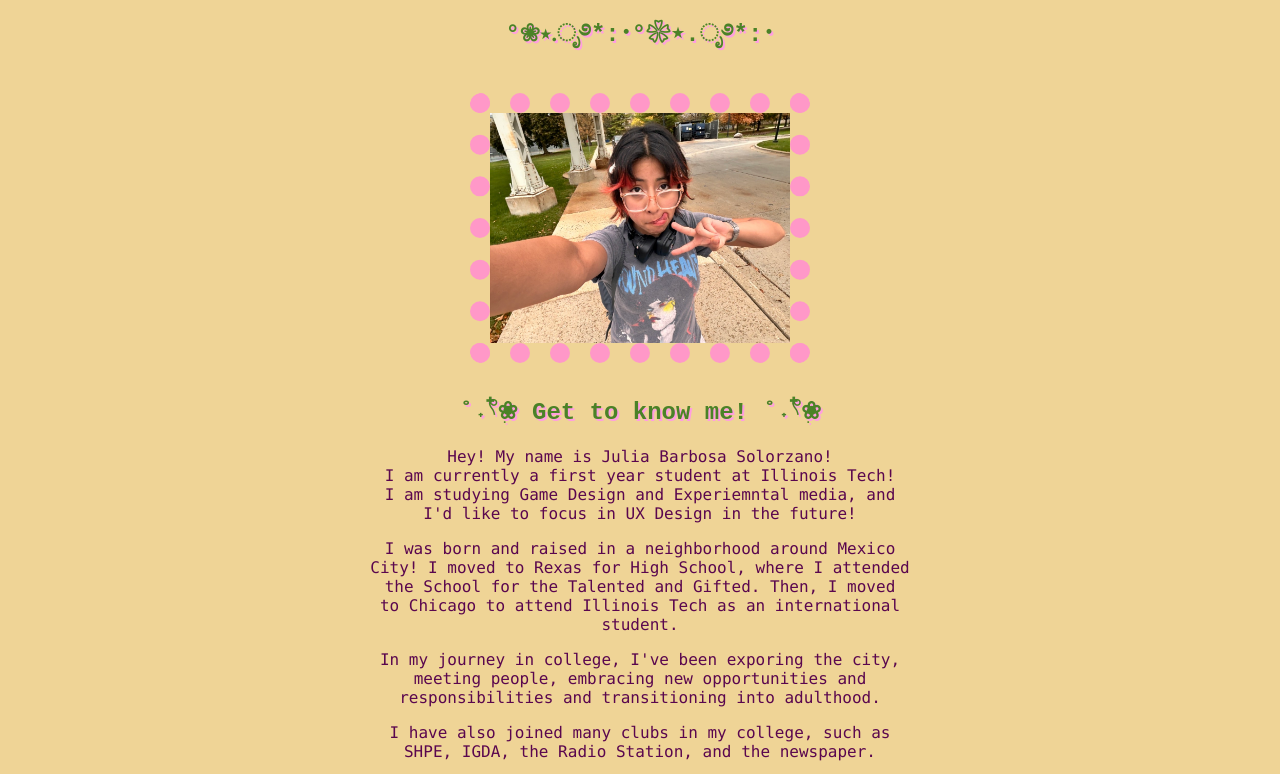
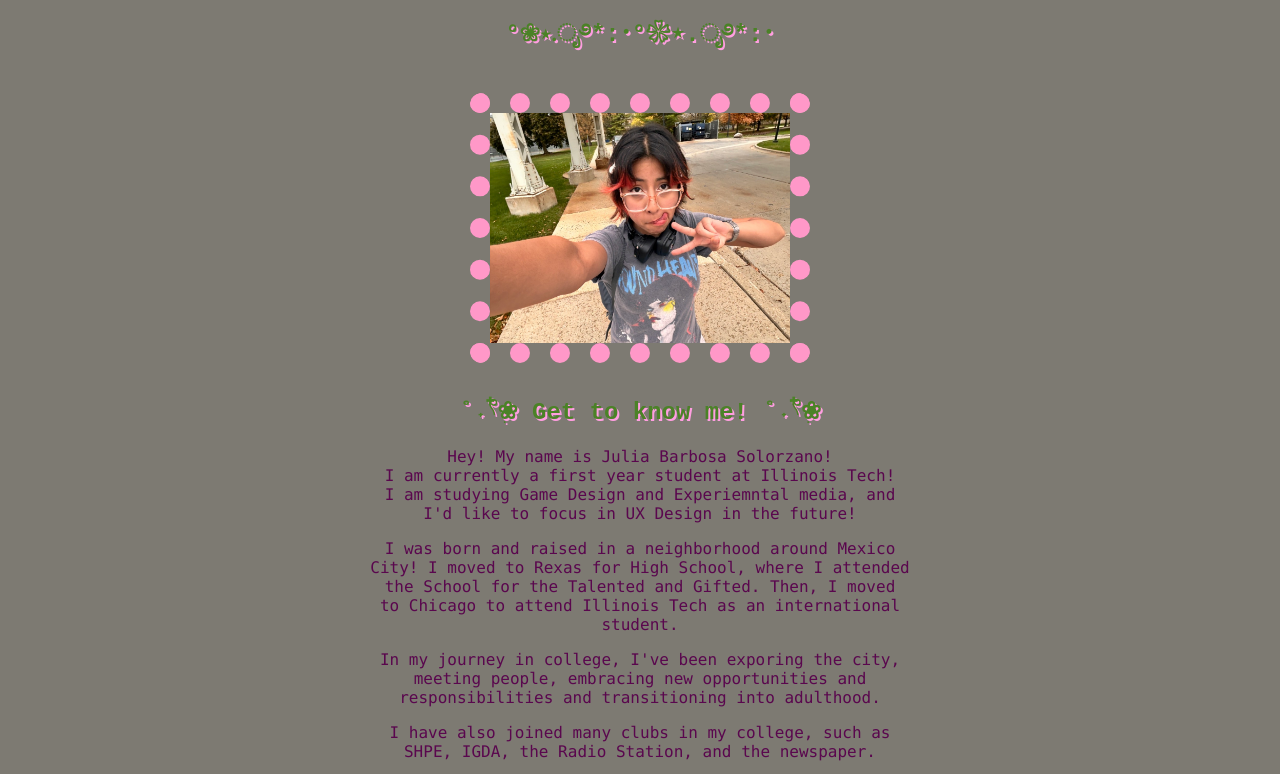
Before and after one commit to trotzkysol7/project_3.trotzkysol7.io, a plain HTML site: page index.html in a window 1280 px wide. Shown: the part 130-904 px from the top of the page. Drawn offline with Linux system fonts and the dark colour scheme.

Commit message:
added query stuff

```diff
--- a/css/resume.css
+++ b/css/resume.css
@@ -34,6 +34,14 @@ nav ul li a:hover {
 body{
   background-color: #f0e6d2;
 }
+/*MEDIA QUEWRY */
+
+@media (prefers-color-scheme: dark) {
+   body {
+    background-color: rgb(77, 75, 68);
+    color : white;
+  }
+}
 /*---------#2*----------*/
 img {
     float: right;
--- a/css/style.css
+++ b/css/style.css
@@ -32,6 +32,14 @@ body{
     background-color: #efd496;
     text-align: center;
 }
+
+/*MEDIA QUEWRY */
+@media (prefers-color-scheme: dark) {
+   body {
+    background-color: rgb(125, 122, 114);
+    color: white;
+  }
+}
 /*---------#2*----------*/
 h1{
     color: #882278;
--- a/css/third.css
+++ b/css/third.css
@@ -33,7 +33,15 @@ nav ul li a:hover {
 body{
     background-image: url("../media/dotz.jpg");
 }
-/*---------#2*----------*/
+/*---------#2 QUERY*----------*/
+@media screen and (orientation: landscape) {
+  body {
+    background-color: #efd496;
+  }
+}
+
+
+
 img{
   justify-content: center;
   margin-left:4.5%;
```
Also changed, not shown: media/dotz.jpg (added), 2 other files.
